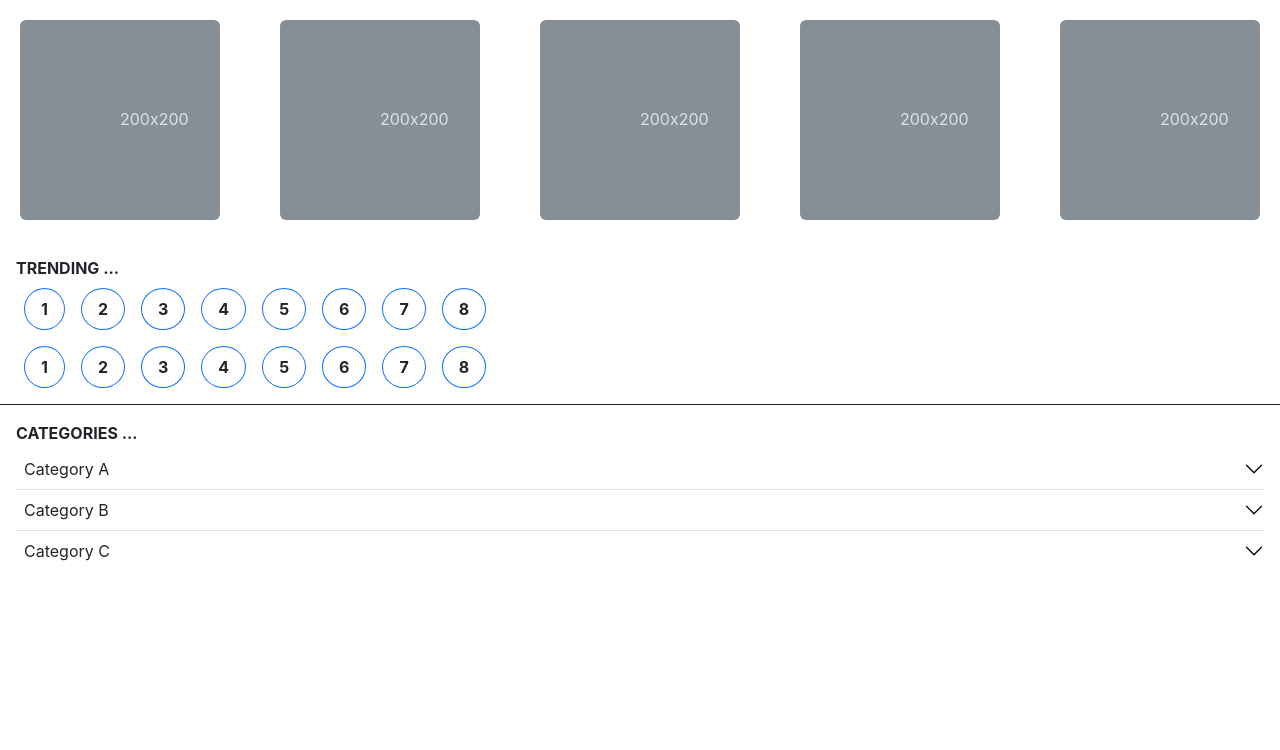
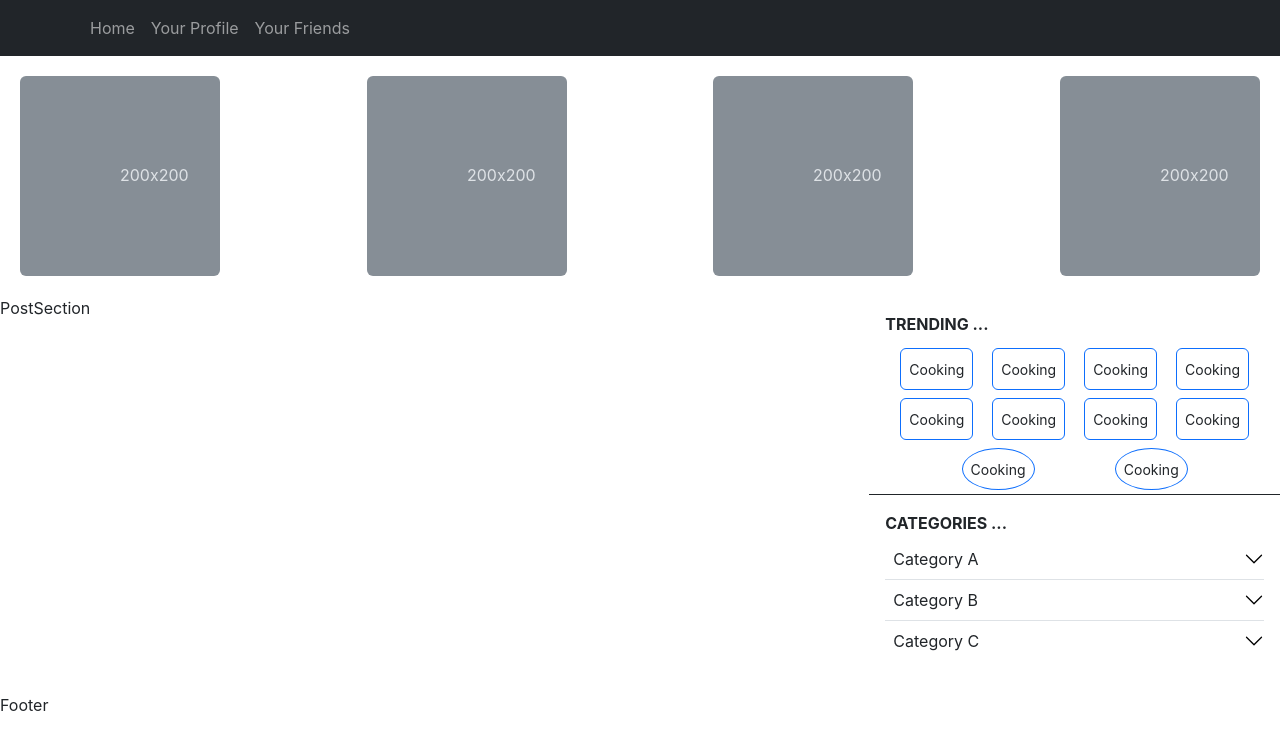
Before and after one commit to GlassCol/BlogApp, a React (Create React App) app in the folder frontend/: page / in a window 1280 px wide. Shown: the top 750 px of the page. Built offline with nearby package versions, Linux system fonts and the light colour scheme.

Commit message:
Added side panel items to PostAndReplies

```diff
--- a/frontend/package.json
+++ b/frontend/package.json
@@ -7,6 +7,7 @@
     "@testing-library/react": "^13.3.0",
     "@testing-library/user-event": "^13.5.0",
     "react": "^18.2.0",
+    "react-bootstrap": "^2.5.0",
     "react-dom": "^18.2.0",
     "react-router-dom": "^6.3.0",
     "react-scripts": "5.0.1",
--- a/frontend/public/index.html
+++ b/frontend/public/index.html
@@ -16,35 +16,14 @@
           rel="stylesheet" integrity="sha384-gH2yIJqKdNHPEq0n4Mqa/HGKIhSkIHeL5AyhkYV8i59U5AR6csBvApHHNl/vI1Bx"
           crossorigin="anonymous">
 
-    <!--
-      manifest.json provides metadata used when your web app is installed on a
-      user's mobile device or desktop. See https://developers.google.com/web/fundamentals/web-app-manifest/
-    -->
     <link rel="manifest" href="%PUBLIC_URL%/manifest.json" />
-    <!--
-      Notice the use of %PUBLIC_URL% in the tags above.
-      It will be replaced with the URL of the `public` folder during the build.
-      Only files inside the `public` folder can be referenced from the HTML.
 
-      Unlike "/favicon.ico" or "favicon.ico", "%PUBLIC_URL%/favicon.ico" will
-      work correctly both with client-side routing and a non-root public URL.
-      Learn how to configure a non-root public URL by running `npm run build`.
-    -->
     <title>The blah blah blog app</title>
   </head>
+
+
   <body>
-    <noscript>You need to enable JavaScript to run this app.</noscript>
     <div id="root"></div>
-    <!--
-      This HTML file is a template.
-      If you open it directly in the browser, you will see an empty page.
-
-      You can add webfonts, meta tags, or analytics to this file.
-      The build step will place the bundled scripts into the <body> tag.
-
-      To begin the development, run `npm start` or `yarn start`.
-      To create a production bundle, use `npm run build` or `yarn build`.
-    -->
 
     <!-- Bootstrap scripts  -->
     <script src="https://cdn.jsdelivr.net/npm/bootstrap@5.2.0/dist/js/bootstrap.bundle.min.js"
--- a/frontend/src/App.js
+++ b/frontend/src/App.js
@@ -1,15 +1,11 @@
-import { Header } from "./components/header/Header";
-import { SidePanel } from "./components/panels/SidePanel";
+import PostsAndReplies from "./pages/postsAndReplies";
 
 
 function App() {
   return (
     <div className="App">
 
-      {/* <header className="App-header"> </header> */}
-      <Header />
-      <SidePanel />
-
+      <PostsAndReplies />
     </div>
   );
 }
--- a/frontend/src/components/Header.js
+++ b/frontend/src/components/Header.js
@@ -2,6 +2,7 @@ import React from 'react'
 import Container from 'react-bootstrap/Container';
 import Nav from 'react-bootstrap/Nav';
 import Navbar from 'react-bootstrap/Navbar';
+
 function Header() {
   return (
     <>
--- a/frontend/src/components/header/Header.js
+++ b/frontend/src/components/banner/Banner.js
@@ -1,22 +1,10 @@
 
-export const Header = () => {
+export const Banner = () => {
 
     return (
         <>
             <div className="row m-1">
                 <div className="border-0 d-flex justify-content-between p-3 m-0">
-                    <svg className="bd-placeholder-img rounded "
-                        width="200"
-                        height="200"
-                        xmlns="http://www.w3.org/2000/svg"
-                        role="img"
-                        aria-label="Placeholder: 200x200"
-                        preserveAspectRatio="xMidYMid slice"
-                        focusable="false">
-                            <title>Placeholder</title>
-                            <rect width="100%" height="100%" fill="#868e96"></rect>
-                            <text x="50%" y="50%" fill="#dee2e6" dy=".3em">200x200</text>
-                    </svg>
                     <svg className="bd-placeholder-img rounded "
                         width="200"
                         height="200"
--- a/frontend/src/components/panels/trending/TrendingListPanel.js
+++ b/frontend/src/components/panels/trending/TrendingListPanel.js
@@ -5,28 +5,19 @@ export const TrendingListPanel = () => {
         <>
             <article className='card border border-0 '>
                 <dl className='card-body border-bottom border-dark pb-0 mb-0'>
-                    <dt className='card-title text-dark' > TRENDING ...
-                        <ul className='list-group list-group-horizontal'>
-                            <li className='list-group-item rounded-circle border border-primary m-2'>1</li>
-                            <li className='list-group-item rounded-circle border border-primary m-2'>2</li>
-                            <li className='list-group-item rounded-circle border border-primary m-2'>3</li>
-                            <li className='list-group-item rounded-circle border border-primary m-2'>4</li>
-                            <li className='list-group-item rounded-circle border border-primary m-2'>5</li>
-                            <li className='list-group-item rounded-circle border border-primary m-2'>6</li>
-                            <li className='list-group-item rounded-circle border border-primary m-2'>7</li>
-                            <li className='list-group-item rounded-circle border border-primary m-2'>8</li>
-                        </ul>
-                        <ul className='list-group list-group-horizontal'>
-                            <li className='list-group-item rounded-circle border border-primary m-2'>1</li>
-                            <li className='list-group-item rounded-circle border border-primary m-2'>2</li>
-                            <li className='list-group-item rounded-circle border border-primary m-2'>3</li>
-                            <li className='list-group-item rounded-circle border border-primary m-2'>4</li>
-                            <li className='list-group-item rounded-circle border border-primary m-2'>5</li>
-                            <li className='list-group-item rounded-circle border border-primary m-2'>6</li>
-                            <li className='list-group-item rounded-circle border border-primary m-2'>7</li>
-                            <li className='list-group-item rounded-circle border border-primary m-2'>8</li>
-                        </ul>
-                    </dt>
+                    <dt className='card-title text-dark' > TRENDING ...</dt>
+                    <ul className=' d-flex flex-wrap justify-content-evenly list-group list-group-horizontal'>
+                        <li className='list-group-item rounded border border-primary m-1 p-2'><small>Cooking</small></li>
+                        <li className='list-group-item rounded border border-primary m-1 p-2'><small>Cooking</small></li>
+                        <li className='list-group-item rounded border border-primary m-1 p-2'><small>Cooking</small></li>
+                        <li className='list-group-item rounded border border-primary m-1 p-2'><small>Cooking</small></li>
+                        <li className='list-group-item rounded border border-primary m-1 p-2'><small>Cooking</small></li>
+                        <li className='list-group-item rounded border border-primary m-1 p-2'><small>Cooking</small></li>
+                        <li className='list-group-item rounded border border-primary m-1 p-2'><small>Cooking</small></li>
+                        <li className='list-group-item rounded border border-primary m-1 p-2'><small>Cooking</small></li>
+                        <li className='list-group-item rounded-circle border border-primary m-1 p-2'><small>Cooking</small></li>
+                        <li className='list-group-item rounded-circle border border-primary m-1 p-2'><small>Cooking</small></li>
+                    </ul>
                 </dl>
             </article>
         </>
--- a/frontend/src/pages/postsAndReplies.js
+++ b/frontend/src/pages/postsAndReplies.js
@@ -1,12 +1,34 @@
 import React from 'react'
 import PostSection from '../components/postsandreplies/PostSection'
+import Header from '../components/Header'
+import Footer from '../components/Footer'
+import { Banner } from '../components/banner/Banner'
+import { SidePanel } from '../components/panels/SidePanel'
 
 const PostsAndReplies = () => {
   return (
     <>
-    <Header />
-    <PostSection />
-    <Footer />
+      <Header />
+        <section className='row'>
+
+          <section className='col col-12'>
+            <Banner />
+          </section>
+
+          <div className='container'>
+            <div className='row'>
+              <article className='col col-8'>
+                <PostSection />
+              </article>
+
+              <article className='col col-4'>
+                <SidePanel />
+              </article>
+            </div>
+          </div>
+
+        </section>
+      <Footer />
     </>
         )
 }
```
Also changed, not shown: 1 other file (tests, documents, lock files or other folders).
